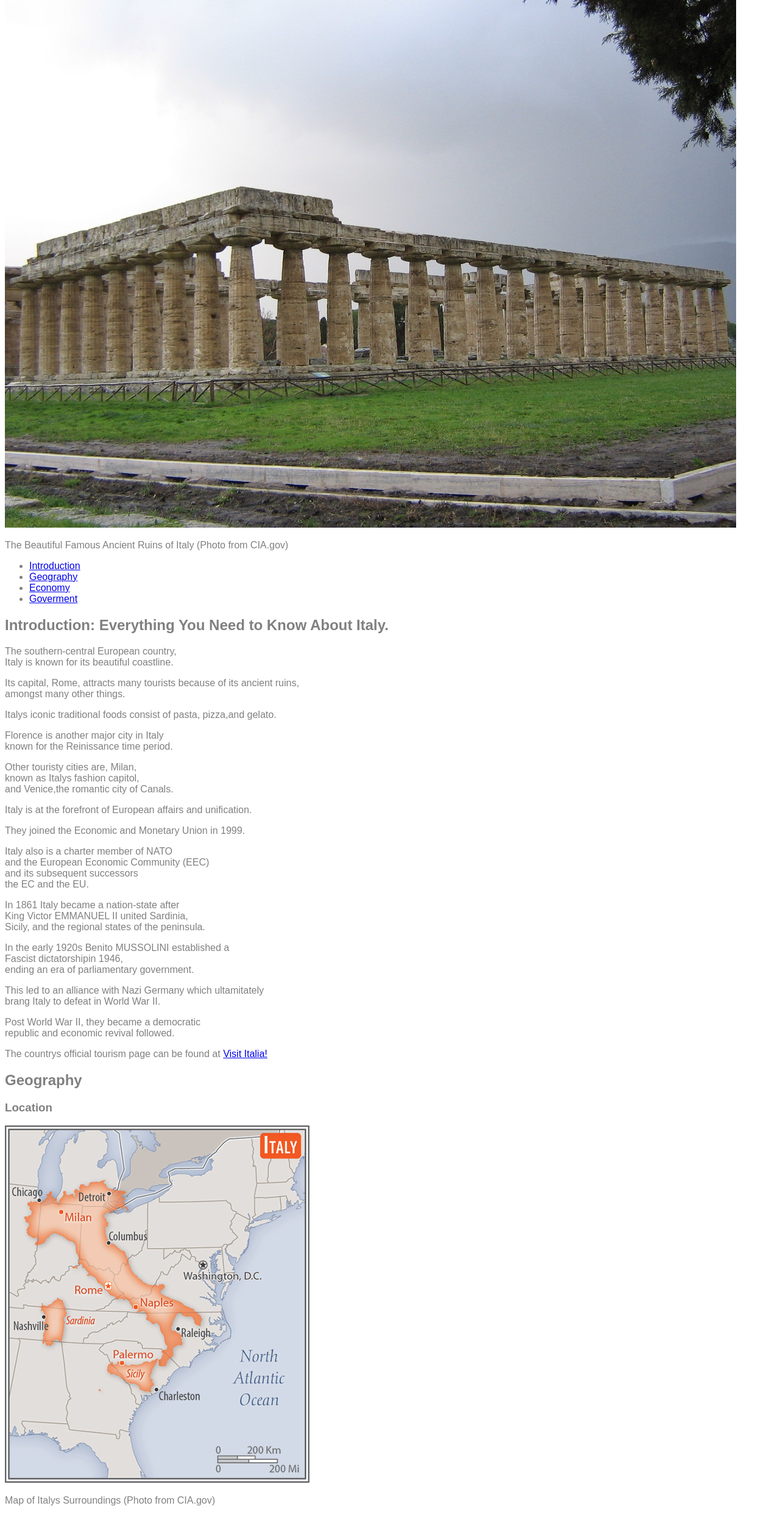
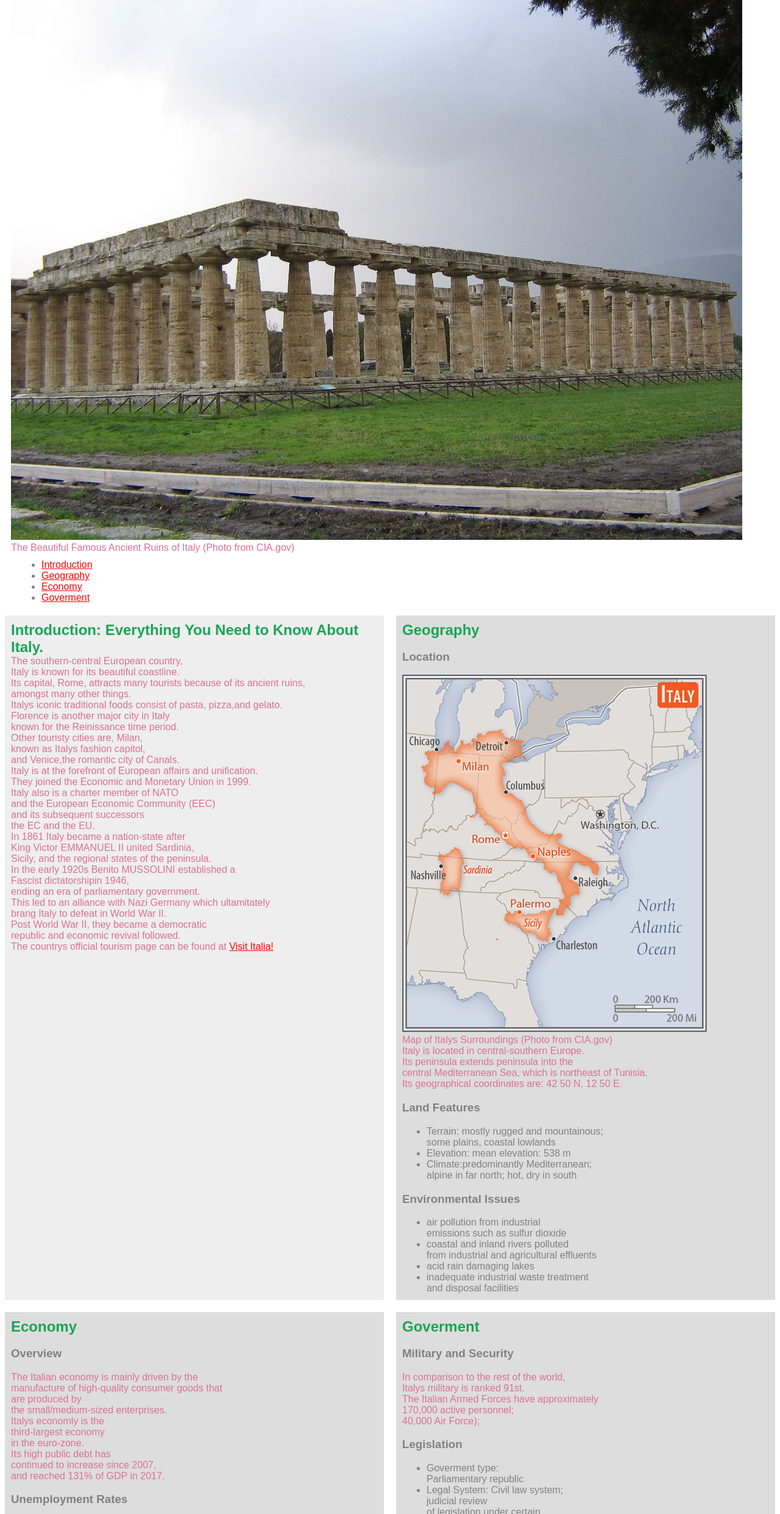
Before and after one commit to zsk2/zsk2.github.io, a plain HTML site: page Italy.html in a window 1280 px wide. Shown: the part 115-2597 px from the top of the page at 61% size. Drawn offline with Linux system fonts and the light colour scheme; files whose address does not match are found by name.

Commit message:
Add files via upload

```diff
--- a/css/style.css
+++ b/css/style.css
@@ -1,5 +1,96 @@
 /*CSS Comment. */
 
 body {
-  font-family: sans-serif;
+  font-family: "Papyrus", sans-serif;
   color: grey;
+}
+
+h1 {
+  font-size: 72px;
+  color: Red;
+}
+
+h2 {
+  color:  rgba(24,165,85); /* green */
+}
+
+p {
+  color: rgb(219,112,147)
+}
+
+#introduction {
+  background-color: #eee;
+}
+
+#geography {
+  font-family:"Oriya MN" sans-serif;
+}
+
+section {
+  background-color: #ddd;
+}
+
+#wrapper {
+  width: 960px;
+  margin-left: auto;
+  margin-right: auto;
+
+  display: grid;
+  grid-template-columns: 1fr 2fr;
+  grid-template-areas:
+  "header  header"
+  "nav     main"
+  "footer  footer"
+  grid-gap: 20px;
+}
+
+h1,
+h2,
+ul,
+p {
+  margin-top: 0;
+  margin-bottom: 0;
+}
+
+header,
+nav,
+section,
+footer {
+  padding: 10px;
+}
+
+header {
+  grid-area: header;
+}
+
+nav {
+  grid-area: nav;
+}
+
+main {
+  grid-area: main;
+
+  display: grid;
+  grid-template-columns: 1fr 1fr;
+  grid-gap: 20px;
+}
+
+footer {
+  grid-area: footer;
+}
+
+a:link {
+  color: red;
+}
+
+a:visited {
+  color: green;
+}
+
+a:hover {
+  color: yellow;
+}
+
+a:active {
+  color: blue;
+}
```
